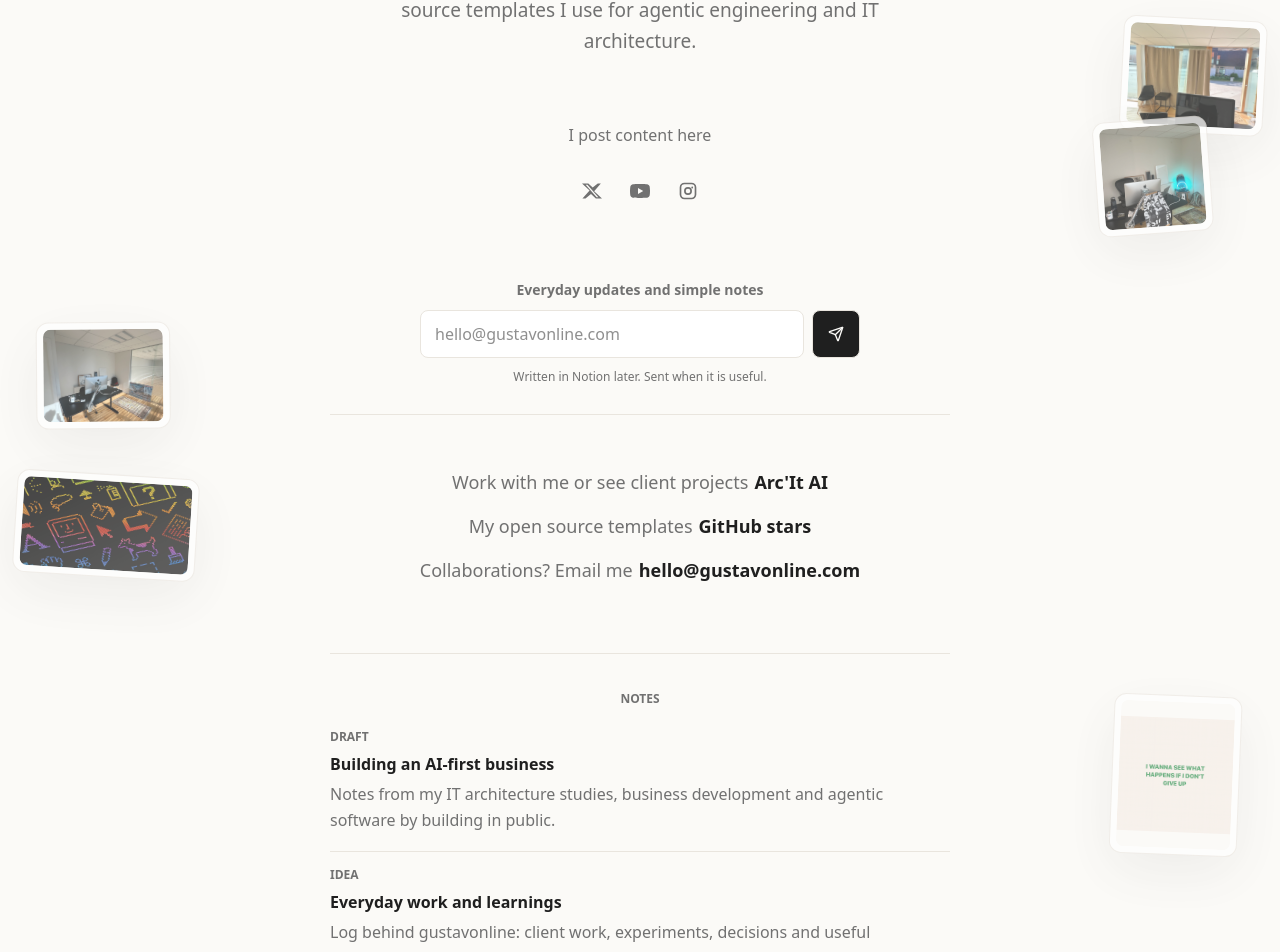
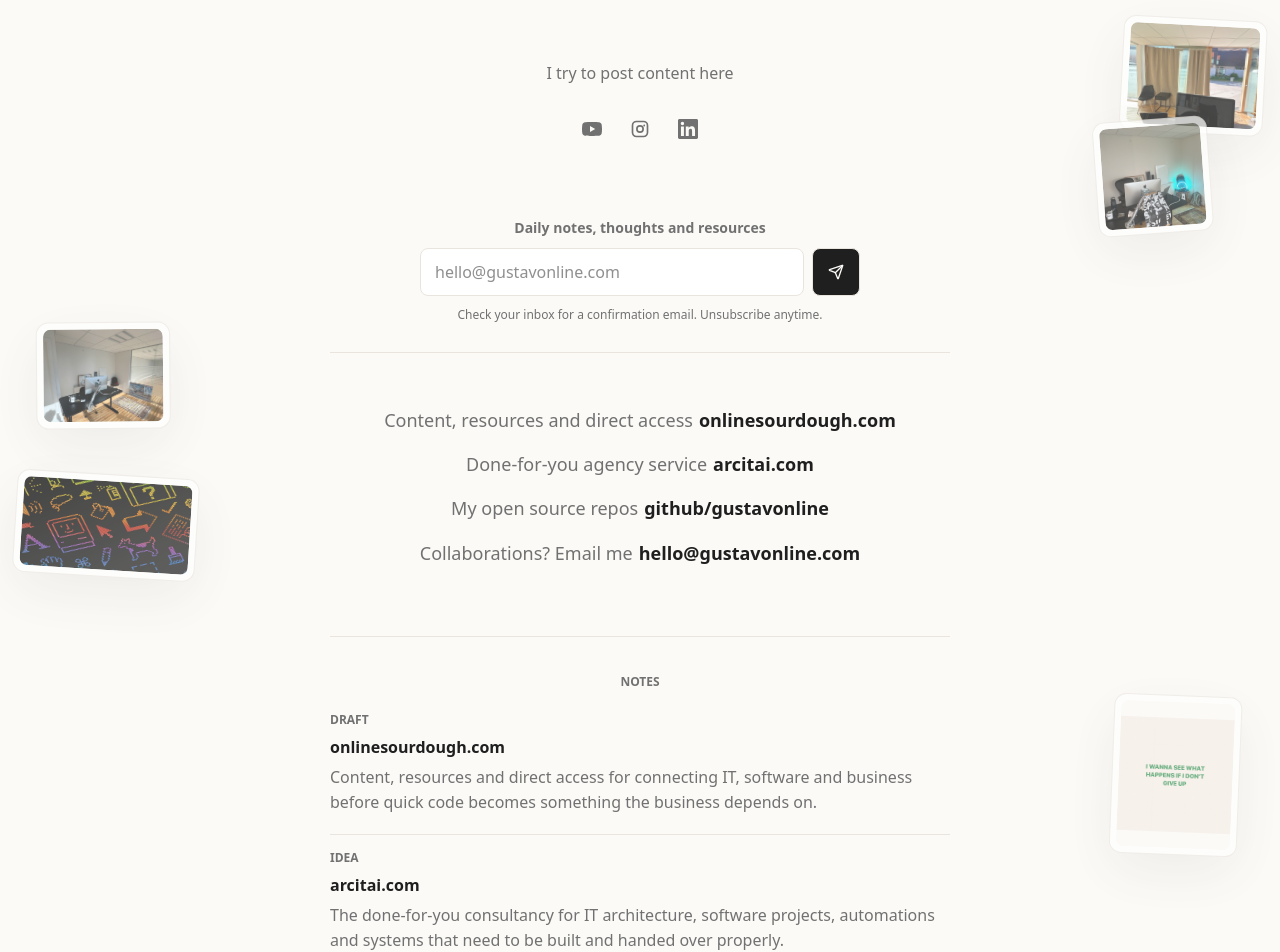
Before and after one commit to gustavonline/gustavonline-website, a React (Vite) app: page / in a window 1280 px wide. Shown: the part 351-1303 px from the top of the page. Built offline with nearby package versions, Linux system fonts and the light colour scheme; no server answers.

Commit message:
Refine gustavonline positioning and links

```diff
--- a/index.html
+++ b/index.html
@@ -4,9 +4,15 @@
     <meta charset="UTF-8" />
     <meta name="viewport" content="width=device-width, initial-scale=1.0" />
     <!-- Runtime metadata is owned by src/site-data.ts and applied by React. These are static fallbacks. -->
-    <meta name="description" content="gustavonline" />
+    <meta
+      name="description"
+      content="gustavonline is where Gustav Anderson documents everyday work, learning and the thinking behind onlinesourdough.com."
+    />
     <meta property="og:title" content="gustavonline - Gustav Anderson" />
-    <meta property="og:description" content="gustavonline" />
+    <meta
+      property="og:description"
+      content="gustavonline is where Gustav Anderson documents everyday work, learning and the thinking behind onlinesourdough.com."
+    />
     <meta property="og:image" content="assets/gustav-portrait.jpg" />
     <meta property="og:type" content="website" />
     <link rel="icon" type="image/png" href="favicon.png" />
--- a/package.json
+++ b/package.json
@@ -1,7 +1,7 @@
 {
   "name": "gustavonline",
   "version": "1.0.0",
-  "description": "I'm an IT architect building an AI-first consultancy and documenting everyday life, work, learnings, and open-source templates for agentic engineering and IT architecture.",
+  "description": "Personal site for gustavonline, documenting IT architecture work, learning and the thinking behind onlinesourdough.com.",
   "type": "module",
   "scripts": {
     "dev": "vite",
--- a/src/routes/App.tsx
+++ b/src/routes/App.tsx
@@ -3,10 +3,10 @@
 import type { CSSProperties, FormEvent } from "react";
 import { useEffect, useState } from "react";
 
-import { actionLinks, footerSocialLinks, site, socialLinks, staticWriting } from "../site-data";
+import { siteData } from "../site-data";
 import { fetchWriting, submitNewsletterSignup } from "../services/content";
 
-type FloatingCard = (typeof site.floatingCards)[number];
+type FloatingCard = (typeof siteData.floatingCards)[number];
 type FloatingCardView = FloatingCard & {
   motion: {
     rotation: string;
@@ -18,27 +18,27 @@
 
 export function App() {
   const [theme, setTheme] = useState<"light" | "dark">(() => {
-    return localStorage.getItem(site.themeStorageKey) === "dark" ? "dark" : "light";
+    return localStorage.getItem(siteData.themeStorageKey) === "dark" ? "dark" : "light";
   });
-  const [floatingCards] = useState(() => createFloatingCards(site.floatingCards));
+  const [floatingCards] = useState(() => createFloatingCards(siteData.floatingCards));
   const [selectedCard, setSelectedCard] = useState<FloatingCard | null>(null);
   const writingQuery = useQuery({
     queryKey: ["writing"],
     queryFn: fetchWriting,
-    placeholderData: staticWriting,
+    placeholderData: siteData.writing.fallbackPosts,
   });
 
   useEffect(() => {
     document.documentElement.dataset.theme = theme;
-    localStorage.setItem(site.themeStorageKey, theme);
+    localStorage.setItem(siteData.themeStorageKey, theme);
   }, [theme]);
 
   useEffect(() => {
-    document.title = site.seo.title;
-    setMetaContent("description", site.seo.description);
-    setMetaProperty("og:title", site.seo.ogTitle);
-    setMetaProperty("og:description", site.seo.description);
-    setMetaProperty("og:image", site.seo.ogImage);
+    document.title = siteData.seo.title;
+    setMetaContent("description", siteData.seo.description);
+    setMetaProperty("og:title", siteData.seo.ogTitle);
+    setMetaProperty("og:description", siteData.seo.description);
+    setMetaProperty("og:image", siteData.seo.ogImage);
   }, []);
 
   return (
@@ -48,14 +48,14 @@
       <main className="main-panel">
         <section className="profile-section" aria-label="Profile">
           <div className="name-row">
-            <h1>{site.name}</h1>
-            <img src={site.portrait} alt={site.name} />
+            <h1>{siteData.name}</h1>
+            <img src={siteData.portrait} alt={siteData.name} />
           </div>
 
-          <p className="intro-copy">{site.profile.intro}</p>
+          <p className="intro-copy">{siteData.profile.intro}</p>
 
           <div className="content-note">
-            <p>{site.profile.noteLine}</p>
+            <p>{siteData.profile.noteLine}</p>
             <SocialLinks />
           </div>
 
@@ -63,7 +63,7 @@
         </section>
 
         <section className="link-section" aria-label="Actions">
-          {actionLinks.map((link) => (
+          {siteData.links.actions.map((link) => (
             <a className="action-line" href={link.href} key={link.title}>
               <span>{link.title}</span>
               <strong>{link.label}</strong>
@@ -72,9 +72,9 @@
         </section>
 
         <section className="writing-section" aria-label="Notes">
-          <p className="section-label">{writingQuery.isFetching ? site.writing.loadingLabel : site.writing.label}</p>
+          <p className="section-label">{writingQuery.isFetching ? siteData.writing.loadingLabel : siteData.writing.label}</p>
           <div className="note-list">
-            {(writingQuery.data ?? staticWriting).map((post) => (
+            {(writingQuery.data ?? siteData.writing.fallbackPosts).map((post) => (
               <a href={post.url} key={post.title}>
                 <span>{post.date}</span>
                 <strong>{post.title}</strong>
@@ -121,7 +121,7 @@
   );
 }
 
-function createFloatingCards(cards: typeof site.floatingCards): FloatingCardView[] {
+function createFloatingCards(cards: typeof siteData.floatingCards): FloatingCardView[] {
   const shuffled = [...cards];
 
   for (let index = shuffled.length - 1; index > 0; index -= 1) {
@@ -181,11 +181,11 @@
 
   return (
     <header className="site-header">
-      <a className="logo-link" href={homeHref} aria-label={`${site.brand} home`}>
-        <img src={site.logo} alt="" />
+      <a className="logo-link" href={homeHref} aria-label={`${siteData.brand} home`}>
+        <img src={siteData.logo} alt="" />
       </a>
-      <a className="brand-link" href={homeHref} aria-label={`${site.brand} home`}>
-        {site.navBrand}
+      <a className="brand-link" href={homeHref} aria-label={`${siteData.brand} home`}>
+        {siteData.navBrand}
       </a>
       <button className="theme-toggle" type="button" onClick={onToggleTheme} aria-label="Toggle light and dark mode">
         {theme === "light" ? <Moon size={18} /> : <Sun size={18} />}
@@ -195,7 +195,7 @@
 }
 
 function SocialLinks({ variant = "top" }: { variant?: "top" | "footer" }) {
-  const links = variant === "footer" ? footerSocialLinks : socialLinks;
+  const links = variant === "footer" ? siteData.links.footerSocial : siteData.links.social;
 
   return (
     <div className="social-links" aria-label="Social links">
@@ -227,13 +227,13 @@
 
   return (
     <form className="newsletter-form" id="newsletter" onSubmit={onSubmit}>
-      <label htmlFor="email">{site.newsletter.label}</label>
+      <label htmlFor="email">{siteData.newsletter.label}</label>
       <div>
         <input
           id="email"
           name="email"
           onChange={(event) => setEmail(event.target.value)}
-          placeholder={site.newsletter.placeholder}
+          placeholder={siteData.newsletter.placeholder}
           required
           type="email"
           value={email}
@@ -243,10 +243,10 @@
         </button>
       </div>
       <p>
-        {status === "idle" && site.newsletter.idle}
-        {status === "loading" && site.newsletter.loading}
-        {status === "success" && site.newsletter.success}
-        {status === "error" && site.newsletter.error}
+        {status === "idle" && siteData.newsletter.idle}
+        {status === "loading" && siteData.newsletter.loading}
+        {status === "success" && siteData.newsletter.success}
+        {status === "error" && siteData.newsletter.error}
       </p>
     </form>
   );
@@ -255,7 +255,7 @@
 function Footer() {
   return (
     <footer className="site-footer">
-      <p>{site.footer.copyright}</p>
+      <p>{siteData.footer.copyright}</p>
       <SocialLinks variant="footer" />
     </footer>
   );
--- a/src/services/content.ts
+++ b/src/services/content.ts
@@ -1,20 +1,22 @@
-import { site, staticWriting } from "../site-data";
+import { siteData } from "../site-data";
 
-export type WritingPost = (typeof staticWriting)[number];
+const fallbackPosts = siteData.writing.fallbackPosts;
+
+export type WritingPost = (typeof fallbackPosts)[number];
 
 export async function fetchWriting(): Promise<WritingPost[]> {
   const endpoint = import.meta.env.VITE_WRITING_ENDPOINT as string | undefined;
 
-  if (!endpoint) return staticWriting;
+  if (!endpoint) return fallbackPosts;
 
   try {
     const response = await fetch(endpoint);
-    if (!response.ok) return staticWriting;
+    if (!response.ok) return fallbackPosts;
 
     const data = (await response.json()) as { posts?: WritingPost[] };
-    return data.posts?.length ? data.posts : staticWriting;
+    return data.posts?.length ? data.posts : fallbackPosts;
   } catch {
-    return staticWriting;
+    return fallbackPosts;
   }
 }
 
@@ -30,7 +32,7 @@
     headers: {
       "Content-Type": "application/json",
     },
-    body: JSON.stringify({ email, source: site.brand }),
+    body: JSON.stringify({ email, source: siteData.brand }),
   });
 
   if (!response.ok) {
--- a/src/site-data.ts
+++ b/src/site-data.ts
@@ -1,4 +1,4 @@
-export const site = {
+export const siteData = {
   brand: "gustavonline",
   navBrand: "gustavonline",
   name: "Gustav Anderson",
@@ -7,28 +7,51 @@
   email: "hello@gustavonline.com",
   themeStorageKey: "gustavonline-theme",
   seo: {
-    title: "gustavonline | IT architect building an AI-first consultancy",
+    title: "gustavonline | IT architect and onlinesourdough",
     description:
-      "I'm an IT architect. Building an AI-first consultancy. Trying to document as much as I possibly can. This space is where I share everyday life, work and learnings with my clients, and the open-source templates I use for agentic engineering and IT architecture.",
+      "I'm an IT architect building a consultancy. gustavonline is where I document everyday work, learning and the thinking behind onlinesourdough.com. onlinesourdough.com is for content, resources and direct access; arcitai.com is for done-for-you projects.",
     ogTitle: "gustavonline - Gustav Anderson",
     ogImage: "assets/gustav-portrait.jpg",
   },
   profile: {
     intro:
-      "I'm an IT architect. Building an AI-first consultancy. Trying to document as much as I possibly can. This space is where I share everyday life, work and learnings with my clients, and the open-source templates I use for agentic engineering and IT architecture.",
-    noteLine: "I post content here",
+      "I'm an IT architect building a consultancy - gustavonline is my space for sharing real decisions and the thinking behind onlinesourdough.com.",
+    noteLine: "I try to post content here",
   },
   newsletter: {
-    label: "Everyday updates and simple notes",
+    label: "Daily notes, thoughts and resources",
     placeholder: "hello@gustavonline.com",
-    idle: "Written in Notion later. Sent when it is useful.",
+    idle: "Check your inbox for a confirmation email. Unsubscribe anytime.",
     loading: "Submitting...",
     success: "You are on the list.",
-    error: "Signup is not connected yet.",
+    error: "Signup ran into an error.",
   },
   writing: {
     label: "notes",
     loadingLabel: "Checking notes",
+    fallbackPosts: [
+      {
+        title: "onlinesourdough.com",
+        summary:
+          "Content, resources and direct access for connecting IT, software and business before quick code becomes something the business depends on.",
+        date: "Draft",
+        url: "https://onlinesourdough.com",
+      },
+      {
+        title: "arcitai.com",
+        summary:
+          "The done-for-you consultancy for IT architecture, software projects, automations and systems that need to be built and handed over properly.",
+        date: "Idea",
+        url: "https://arcitai.com",
+      },
+      {
+        title: "AI needs architecture",
+        summary:
+          "AI should help people become more productive. It still needs architecture, workflow context and careful choices to avoid supermarket-framework debt.",
+        date: "Coming soon",
+        url: "#newsletter",
+      },
+    ],
   },
   footer: {
     copyright: "© 2026 gustavonline",
@@ -65,17 +88,21 @@
       variant: "office-window",
     },
   ],
-};
-
-export const actionLinks = [
+  links: {
+    actions: [
       {
-    title: "Work with me or see client projects",
-    label: "Arc'It AI",
+        title: "Content, resources and direct access",
+        label: "onlinesourdough.com",
+        href: "https://onlinesourdough.com",
+      },
+      {
+        title: "Done-for-you agency service",
+        label: "arcitai.com",
         href: "https://arcitai.com",
       },
       {
-    title: "My open source templates",
-    label: "GitHub stars",
+        title: "My open source repos",
+        label: "github/gustavonline",
         href: "https://github.com/stars/gustavonline/lists/templates",
       },
       {
@@ -83,35 +110,8 @@
         label: "hello@gustavonline.com",
         href: "mailto:hello@gustavonline.com",
       },
-];
-
-export const staticWriting = [
-  {
-    title: "Building an AI-first business",
-    summary: "Notes from my IT architecture studies, business development and agentic software by building in public.",
-    date: "Draft",
-    url: "#newsletter",
-  },
-  {
-    title: "Everyday work and learnings",
-    summary: "Log behind gustavonline: client work, experiments, decisions and useful templates.",
-    date: "Idea",
-    url: "#arcitai",
-  },
-  {
-    title: "AI needs architecture",
-    summary: "AI tools become useful when they are connected to workflows, business context and decisions.",
-    date: "Coming soon",
-    url: "#newsletter",
-  },
-];
-
-export const socialLinks = [
-  {
-    label: "X",
-    href: "https://x.com/gustavonline",
-    icon: "x",
-  },
+    ],
+    social: [
       {
         label: "YouTube",
         href: "https://www.youtube.com/@gustavonline",
@@ -122,24 +122,13 @@
         href: "https://www.instagram.com/gustavonline/",
         icon: "instagram",
       },
-];
-
-export const footerSocialLinks = [
-  {
-    label: "X",
-    href: "https://x.com/gustavonline",
-    icon: "x",
-  },
-  {
-    label: "GitHub",
-    href: "https://github.com/gustavonline",
-    icon: "github",
-  },
       {
         label: "LinkedIn",
         href: "https://www.linkedin.com/in/gustavonline/",
         icon: "linkedin",
       },
+    ],
+    footerSocial: [
       {
         label: "YouTube",
         href: "https://www.youtube.com/@gustavonline",
@@ -150,4 +139,16 @@
         href: "https://www.instagram.com/gustavonline/",
         icon: "instagram",
       },
-];
+      {
+        label: "LinkedIn",
+        href: "https://www.linkedin.com/in/gustavonline/",
+        icon: "linkedin",
+      },
+      {
+        label: "GitHub",
+        href: "https://github.com/gustavonline",
+        icon: "github",
+      },
+    ],
+  },
+};
```
Also changed, not shown: assets/architecture-workspace.png (deleted), 1 other file (tests, documents, lock files or other folders). Lines whose indentation alone changed are shown as unchanged.
